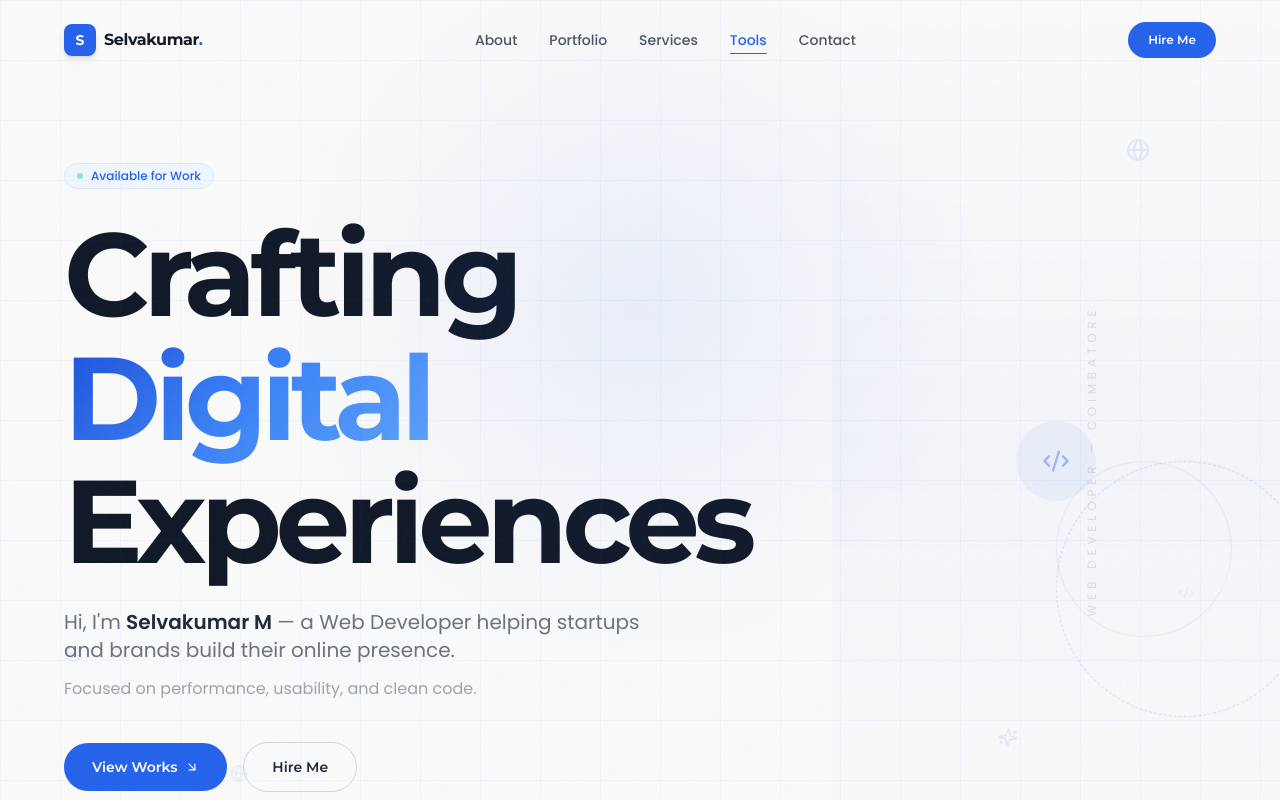
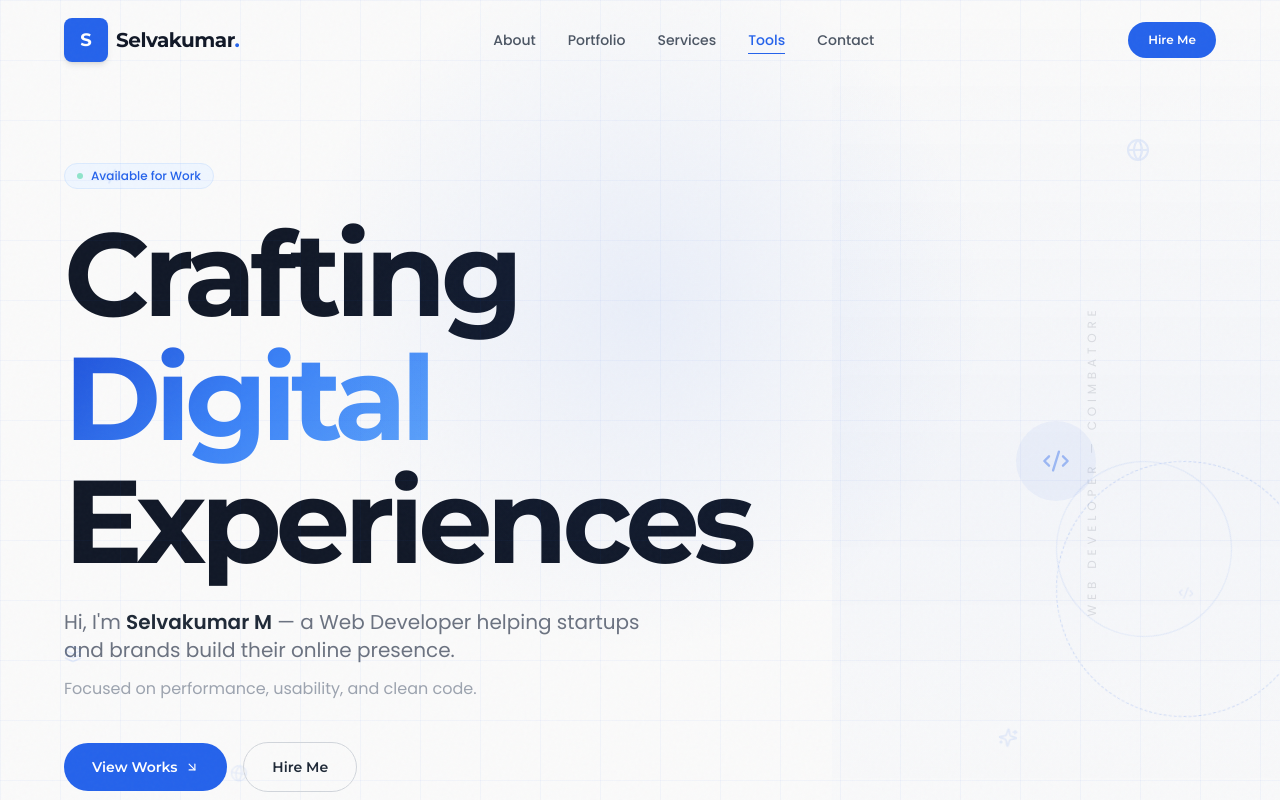
Before and after one commit to devselvakumar/devfolio, a React (Vite) app: page / in a window 1280 px wide. Shown: the top 800 px of the page. Built offline with nearby package versions, Linux system fonts and the light colour scheme.

Commit message:
Updated File

```diff
--- a/src/components/Navbar.jsx
+++ b/src/components/Navbar.jsx
@@ -48,18 +48,18 @@ export default function Navbar() {
       animate={{ y: 0 }}
       transition={{ duration: 0.6, ease: [0.22, 1, 0.36, 1] }}
     >
-      <nav className="section-padding flex items-center justify-between h-12 md:h-20 max-w-screen-xl mx-auto">
+      <nav className="section-padding flex items-center justify-between h-20 max-w-screen-xl mx-auto">
         {/* Logo */}
         <motion.a
           href="#"
           onClick={(e) => { e.preventDefault(); window.scrollTo({ top: 0, behavior: 'smooth' }) }}
-          className="flex items-center gap-1.5 md:gap-2 group"
+          className="flex items-center gap-2 group"
           whileHover={{ scale: 1.02 }}
         >
-          <div className="w-7 h-7 md:w-8 md:h-8 rounded-lg bg-accent flex items-center justify-center shadow-md group-hover:shadow-blue-300/50 transition-shadow duration-300">
-            <span className="text-white font-sans font-bold text-xs md:text-sm">S</span>
+          <div className="w-10 h-10 md:w-11 md:h-11 rounded-lg bg-accent flex items-center justify-center shadow-md group-hover:shadow-blue-300/50 transition-shadow duration-300">
+            <span className="text-white font-sans font-bold text-base md:text-lg">S</span>
           </div>
-          <span className="font-sans font-bold text-gray-900 text-sm md:text-base tracking-tight">
+          <span className="font-sans font-bold text-gray-900 text-lg md:text-xl tracking-tight">
             Selvakumar<span className="text-accent">.</span>
           </span>
         </motion.a>
@@ -92,11 +92,11 @@ export default function Navbar() {
 
         {/* Mobile toggle */}
         <button
-          className="md:hidden flex items-center justify-center w-9 h-9 rounded-lg border border-gray-200 text-gray-700 hover:border-accent hover:text-accent transition-colors"
+          className="md:hidden flex items-center justify-center w-12 h-12 rounded-lg border border-gray-200 text-gray-700 hover:border-accent hover:text-accent transition-colors"
           onClick={() => setMobileOpen(!mobileOpen)}
           aria-label="Toggle menu"
         >
-          {mobileOpen ? <X size={16} /> : <Menu size={16} />}
+          {mobileOpen ? <X size={24} /> : <Menu size={24} />}
         </button>
       </nav>
 
```
